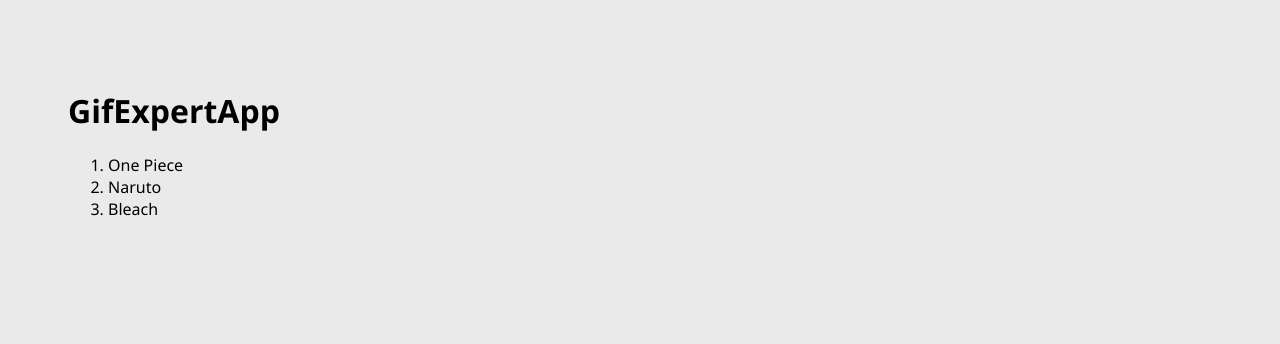
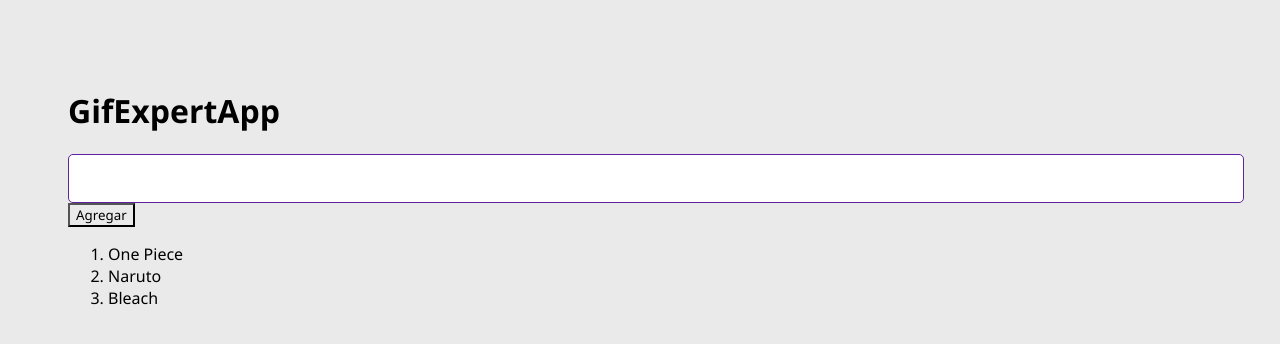
Before and after one commit to giojodev/gif-expert-app, a React (Vite) app: page / in a window 1280 px wide. Shown: the top 344 px of the page. Built offline with nearby package versions, Linux system fonts and the light colour scheme.

Commit message:
Cambios para agregar categorias

```diff
--- a/src/GifExpertApp.jsx
+++ b/src/GifExpertApp.jsx
@@ -4,11 +4,20 @@
 
   const [categories, setCategories] = useState(['One Piece', 'Naruto','Bleach']);
 
+  const onAddCategorie = () =>{
+    let cat = document.querySelector('#txtCategories');
+
+    if(cat.value!= '' || cat.value != null )
+    {
+      setCategories([...categories,cat.value]);
+    }
+  }
+
   return (
     <>
         <h1>GifExpertApp </h1>
-
-
+        <input id="txtCategories" type="text"></input>
+        <button onClick={onAddCategorie}>Agregar</button>
         <ol>
           {categories.map(e=>{
             return <li key={e}>{e}</li>
```
